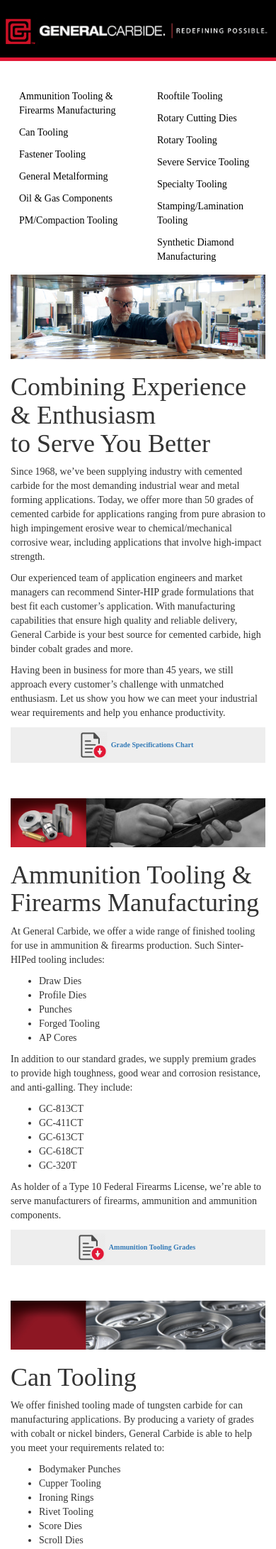
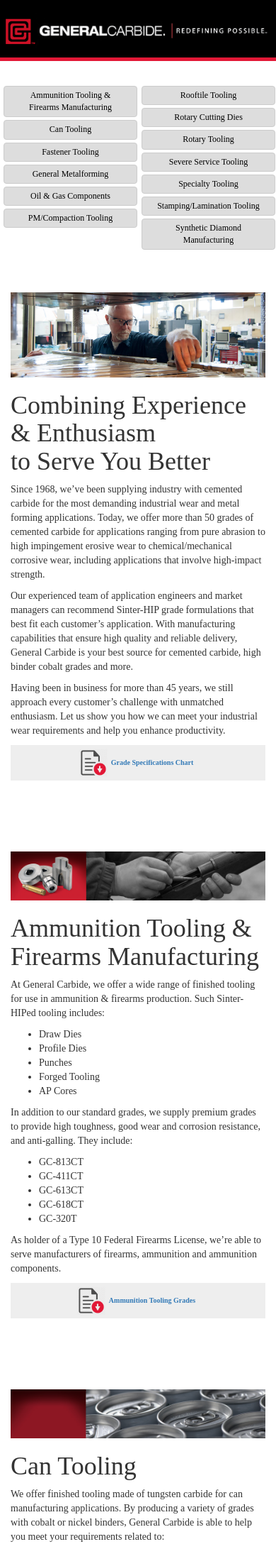
Before and after one commit to LevyMG-MBosco/GC-2015, a PHP site: page /industries.php in a window 390 px wide; the page is wider, and only the part inside the window is pictured. Shown: the part 51-2234 px from the top of that part at 71% size. Run offline with PHP 8.4, Linux system fonts and the light colour scheme; some libraries are stand-ins or nearby versions.

Commit message:
Burndown changes

```diff
--- a/about.php
+++ b/about.php
@@ -22,7 +22,7 @@
                   <a href="assets/pdf/PremoAwardSlides.pdf" target="_blank"><img src="assets/imgs/Premo.jpg" /></a>
                 </div>
                 <div class="col-xs-6">
-                  <a href="assets/pdf/GCVeterans.pdf" target="_blank"><img src="assets/imgs/VeteransPlaceholder.png" /></a>
+                  <a href="assets/pdf/GCVeterans.pdf" target="_blank"><img id="veterans" src="assets/imgs/VeteransPlaceholder.png" /></a>
                 </div>
               </div>
             </div>
--- a/assets/css/theme.css
+++ b/assets/css/theme.css
@@ -341,6 +341,10 @@
 	margin-top: 5px;
 }
 
+#veterans{
+	padding-top: 15px;
+}
+
 /* Mobile styles */
 @media (max-width: 767px){
 	.header-content > .red-background{
@@ -380,6 +384,15 @@
 
 	.news-slider{
 		height: 530px;
+	}
+
+	.section{
+		padding-bottom: 0px;
+		padding-top: 50px;
+	}
+
+	#wbenc{
+		width: 30%;
 	}
 
 	#red_splash > div > h2{
@@ -789,6 +802,10 @@
 	width: 50px;
 }
 
+#rightside-mobile span{
+	float:right;
+}
+
 .interior-mobile-nav{
 		border-spacing: 0 2px;
 }
@@ -798,17 +815,23 @@
 }
 
 .interior-mobile-nav li{
-		font-size: 12px;
-		padding: 4px;
-		color: #000;
-		margin: 3px 3px 3px 8px;
-		width: 170px;
-		cursor: pointer;
+	font-size: 10px;
+	padding: 4px;
+	color: #000;
+	margin: 2px;
+	width: 100%;
+	background-color: #ddd;
+	cursor: pointer;
 }
 
 .interior-mobile-nav li a{
 	color: #000;
-	font-size: 14px;
+	font-size: 12px;
+}
+
+.interior-mobile-nav .row > div{
+	padding-left: 3px;
+	padding-right: 3px;
 }
 
 .interior-mobile-nav li a:hover{
--- a/includes/footer.php
+++ b/includes/footer.php
@@ -27,9 +27,9 @@
 							</div>
 
 							<div class="col-sm-12 col-md-3 social-wrap">
-								<img src="assets/imgs/facebook.png" />
-								<img src="assets/imgs/linkedin.png" />
-								<img src="assets/imgs/youtube.png" />
+								<a href="https://www.facebook.com/pages/General-Carbide-Corporation/278843175550655"><img src="assets/imgs/facebook.png" /></a>
+								<a href="https://www.linkedin.com/company/1446957"><img src="assets/imgs/linkedin.png" /></a>
+								<a href="https://www.youtube.com/channel/UCZrOMsjfqkaDXAGt1KU8mUw"><img src="assets/imgs/youtube.png" /></a>
 							</div>
 						</div>
 					</div>
@@ -62,9 +62,9 @@
 								<li><a href="toolbox.php">TOOLBOX</a></li>
 							</ul>
 							<div style="float: right; margin-top: 27px;" class="social-wrap">
-								<img src="assets/imgs/facebook.png" />
-								<img src="assets/imgs/linkedin.png" />
-								<img src="assets/imgs/youtube.png" />
+								<a href="https://www.facebook.com/pages/General-Carbide-Corporation/278843175550655"><img src="assets/imgs/facebook.png" /></a>
+								<a href="https://www.linkedin.com/company/1446957"><img src="assets/imgs/linkedin.png" /></a>
+								<a href="https://www.youtube.com/channel/UCZrOMsjfqkaDXAGt1KU8mUw"><img src="assets/imgs/youtube.png" /></a>
 							</div>
 						</div>
 					</div>
@@ -102,9 +102,9 @@
 						<div class="footer-nav text-center col-xs-12">
 							<h4>Find out how we can solve your toughest wear problems.</h4>
 							<div class="social-wrap">
-								<img src="assets/imgs/facebook.png" />
-								<img src="assets/imgs/linkedin.png" />
-								<img src="assets/imgs/youtube.png" />
+								<a href="https://www.facebook.com/pages/General-Carbide-Corporation/278843175550655"><img src="assets/imgs/facebook.png" /></a>
+								<a href="https://www.linkedin.com/company/1446957"><img src="assets/imgs/linkedin.png" /></a>
+								<a href="https://www.youtube.com/channel/UCZrOMsjfqkaDXAGt1KU8mUw"><img src="assets/imgs/youtube.png" /></a>
 							</div>
 						</div>
 					</div>
--- a/industries.php
+++ b/industries.php
@@ -5,21 +5,21 @@
     <ul id="nav2" class="nav">
       <div class="row">
         <div class="col-xs-6">
-          <span><li><a href="#section-1">Ammunition Tooling &<br /> Firearms Manufacturing</a></li></span>
-          <span><li><a href="#section-2">Can Tooling</a></li></span>
-          <span><li><a href="#section-3">Fastener Tooling</a></li></span>
-          <span><li><a href="#section-4">General Metalforming</a></li></span>
-          <span><li><a href="#section-5">Oil & Gas Components</a></li></span>
-          <span><li><a href="#section-6">PM/Compaction Tooling</a></li></span>
+          <span><li class="btn btn-default"><a href="#section-1">Ammunition Tooling &<br /> Firearms Manufacturing</a></li></span>
+          <span><li class="btn btn-default"><a href="#section-2">Can Tooling</a></li></span>
+          <span><li class="btn btn-default"><a href="#section-3">Fastener Tooling</a></li></span>
+          <span><li class="btn btn-default"><a href="#section-4">General Metalforming</a></li></span>
+          <span><li class="btn btn-default"><a href="#section-5">Oil & Gas Components</a></li></span>
+          <span><li class="btn btn-default"><a href="#section-6">PM/Compaction Tooling</a></li></span>
         </div>
         <div class="col-xs-6">
-          <span><li><a href="#section-7">Rooftile Tooling</a></li></span>
-          <span><li><a href="#section-8">Rotary Cutting Dies</a></li></span>
-          <span><li><a href="#section-9">Rotary Tooling</a></li></span>
-          <span><li><a href="#section-10">Severe Service Tooling</a></li></span>
-          <span><li><a href="#section-11">Specialty Tooling</a></li></span>
-          <span><li><a href="#section-12">Stamping/Lamination Tooling</a></li></span>
-          <span><li><a href="#section-13">Synthetic Diamond<br /> Manufacturing</a></li></span>
+          <span><li class="btn btn-default"><a href="#section-7">Rooftile Tooling</a></li></span>
+          <span><li class="btn btn-default"><a href="#section-8">Rotary Cutting Dies</a></li></span>
+          <span><li class="btn btn-default"><a href="#section-9">Rotary Tooling</a></li></span>
+          <span><li class="btn btn-default"><a href="#section-10">Severe Service Tooling</a></li></span>
+          <span><li class="btn btn-default"><a href="#section-11">Specialty Tooling</a></li></span>
+          <span><li class="btn btn-default"><a href="#section-12">Stamping/Lamination Tooling</a></li></span>
+          <span><li class="btn btn-default"><a href="#section-13">Synthetic Diamond<br /> Manufacturing</a></li></span>
         </div>
       </div>
     </ul>
```
Also changed, not shown: index.php (+5 -5 lines).
